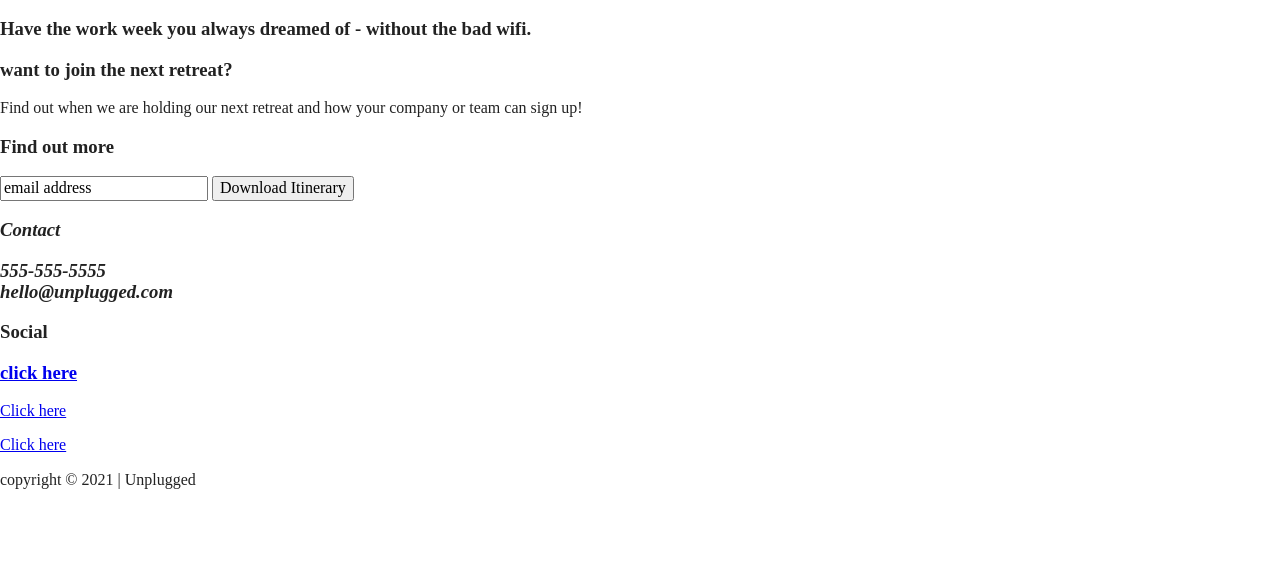
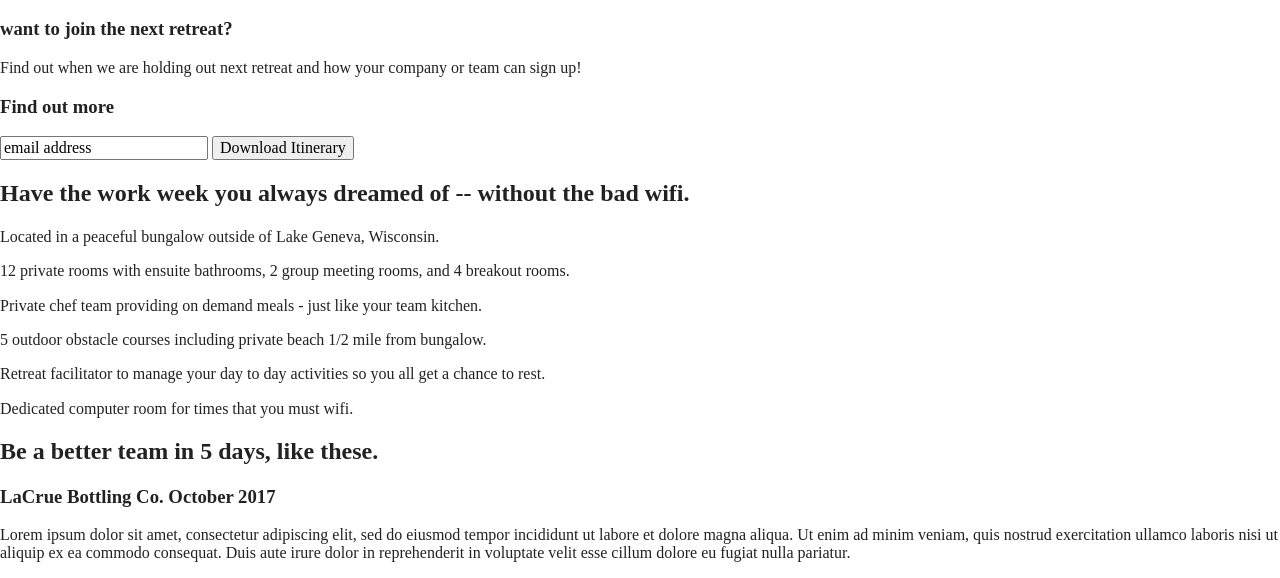
Before and after one commit to steve271974/unplugged-retreat, a website built with Parcel: page index.html in a window 1280 px wide. Shown: the part 222-800 px from the top of the page. Built offline with nearby package versions, Linux system fonts and the light colour scheme.

Commit message:
finished coding the home page still no styles

```diff
--- a/index.html
+++ b/index.html
@@ -28,7 +28,7 @@
 <header>
   <div class="content-wrapper">
     <a href="#"><img src="./img/unpluggedlogo.png"></a>
-    <div class="header-divide">
+    <div class="header-divider">
 
     </div>
     <nav>
@@ -41,25 +41,83 @@
 </header>
 
 <main>  <!--  main wrapper area  -->
-    <section>
+    <section class="hero-area">
       <div class="content-wrapper">
         <h1>Retreat from the desk&comma; return refreshed&period;</h1>
-      </div>
-      <div class="content-wrapper">
-        <h3>Have the work week you always dreamed of &hyphen; without the bad wifi&period;</h3>
       </div>
     </section>
 
     <aside>
       <div class="content-wrapper">
-        <h3>want to join the next retreat&quest;</h3>
-        <p>Find out when we are holding our next retreat and how your company or team can sign up&excl;</p>
-        <h3>Find out more</h3>
+        <div class="form=description">
+          <h3>want to join the next retreat&quest;</h3>
+          <p>Find out when we are holding out next retreat and how your company or team can sign up&excl;</p>
+          <h3>Find out more</h3>
           <input type="text" name="name" value="email address">
           <input type="button" value="Download Itinerary">
+      </div>  <!-- Aside content wrapper ends here  -->
+
+    </aside>
+
+    <section class="features">
+      <div class="content-wrapper">
+        <!-- Features code goes here  -->
+        <h2>Have the work week you always dreamed of &hyphen;&hyphen; without the bad wifi&period;</h2>
+        <article>
+          <!-- <img class="features-items" src="#" alt="tent icon"> -->   <!-- Edit and set up the icon file here later  -->
+          <p class="features-items-description">
+            Located in a peaceful bungalow outside of Lake Geneva&comma; Wisconsin&period;
+          </p>
+        </article>
+        <article>
+           <!-- <img class="features-items" src="#" alt="bed icon"> -->   <!-- Edit and set up the icon file here later  -->
+           <p class="features-items-description">
+             12 private rooms with ensuite bathrooms&comma; 2 group meeting rooms&comma; and 4 breakout rooms&period;
+           </p>
+        </article>
+        <article>
+           <!-- <img class="features-items" src="#" alt="fork and knife icon"> -->   <!-- Edit and set up the icon file here later  -->
+           <p class="features-items-description">
+             Private chef team providing on demand meals &hyphen; just like your team kitchen&period;
+           </p>
+        </article>
+        <article>
+           <!-- <img class="features-items" src="#" alt="shoe prints icon"> -->   <!-- Edit and set up the icon file here later  -->
+           <p class="features-items-description">
+             5 outdoor obstacle courses including private beach <span id="fraction">1&sol;2</span> mile from bungalow&period;
+           </p>
+        </article>
+        <article>
+           <!-- <img class="features-items" src="#" alt="smiley-face icon"> -->   <!-- Edit and set up the icon file here later  -->
+           <p class="features-items-description">
+             Retreat facilitator to manage your day to day activities so you all get a chance to rest&period;
+           </p>
+        </article>
+        <article>
+           <!-- <img class="features-items" src="#" alt="wifi icon"> -->   <!-- Edit and set up the icon file here later  -->
+           <p class="features-items-description">
+             Dedicated computer room for times that you must wifi&period;
+           </p>
+        </article>
       </div>
-      <!-- Aside coding ends here  -->
-    </aside>
+    </section>
+
+    <section class="reviews">
+      <div class="content-wrapper">
+        <h2>Be a better team in 5 days&comma; like these&period;</h2>
+        <article>
+          <div>
+            <h3>LaCrue Bottling Co&period; October 2017</h3>
+            <p>
+              Lorem ipsum dolor sit amet, consectetur adipiscing elit, sed do eiusmod tempor incididunt ut labore et
+              dolore magna aliqua. Ut enim ad minim veniam, quis nostrud exercitation ullamco laboris nisi ut aliquip
+              ex ea commodo consequat. Duis aute irure dolor in reprehenderit in voluptate velit esse cillum dolore eu
+              fugiat nulla pariatur.
+            </p>
+          </div>
+        </article>
+      </div>
+    </section>
 </main>
 
 <footer>
```
